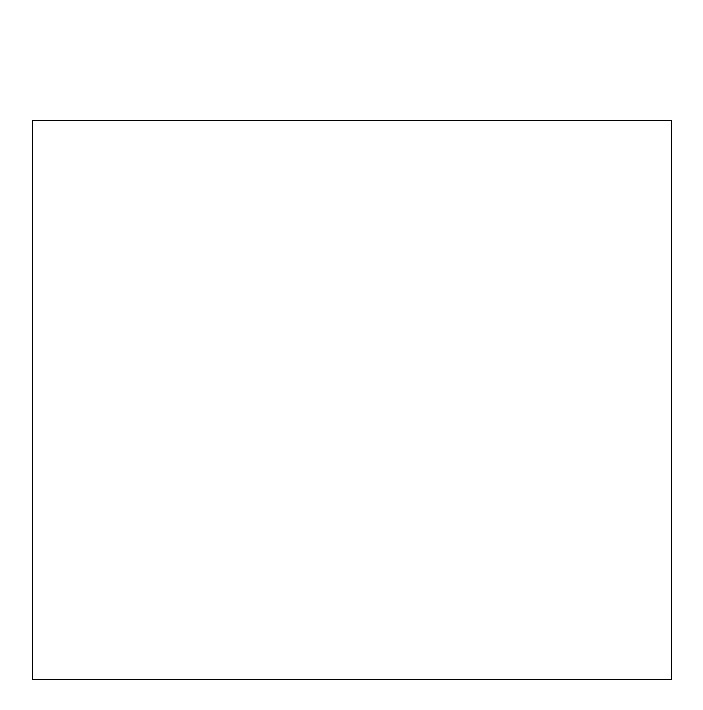
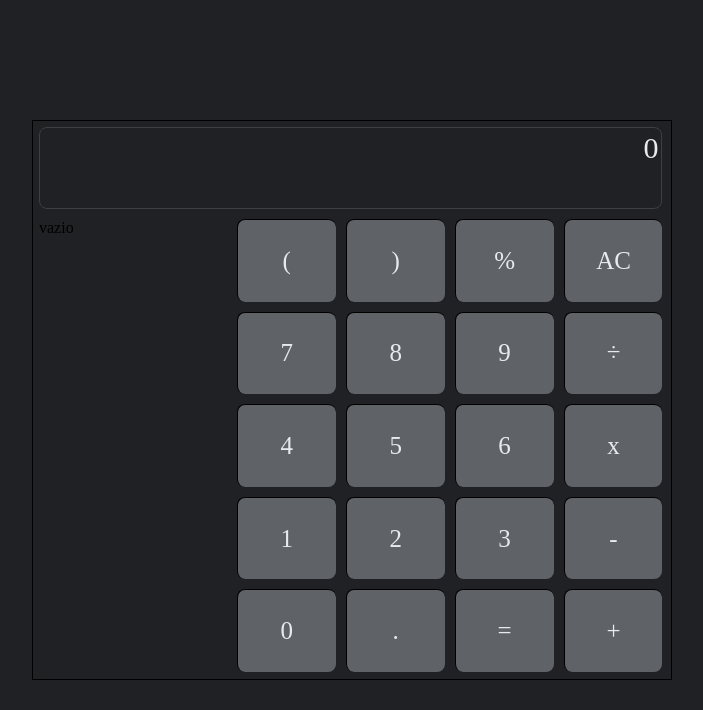
Before and after one commit to gabrielzerio/calculator, a plain HTML site: page index.html in a window 1280 px wide. Shown: the whole page, without its empty margins (288-991 px from the left). Drawn offline with Linux system fonts and the light colour scheme.

Commit message:
interface is ok

```diff
--- a/index.html
+++ b/index.html
@@ -10,7 +10,8 @@
 <body>
     <section>
         <div class="container">
-            <div class="tela"></div>
+            <div class="tela">0</div>
+            <div class="blank">vazio</div>
             <div class="botoes">
 
             </div>
--- a/script.js
+++ b/script.js
@@ -6,12 +6,13 @@ botoes.style.display = 'grid';
 document.addEventListener('DOMContentLoaded', () => {
     gridDisplay();
 });
-
+const letrasBotoes = ['(',')','%','AC','7','8','9','÷','4','5','6','x','1','2','3','-','0','.','=','+'];
 function gridDisplay(){
     botoes.style.gridTemplateColumns = 'repeat(4, 1fr)';
-botoes.style.gridTemplateRows = 'repeat(5, 1fr)';
+    botoes.style.gridTemplateRows = 'repeat(5, 1fr)';
     for(let i=0;i<20;i++){
-        let botao = document.createElement(`div${i}`);
+        let botao = document.createElement("div");
+        botao.textContent = letrasBotoes[i];
         botoes.appendChild(botao);
     }
 }
--- a/style.css
+++ b/style.css
@@ -4,20 +4,55 @@
     box-sizing: border-box;
 }
 body,html{
-    height: 100%;
+    height: 100vh;
+    background-color: #202124;
 }
 section{
     display: flex;
     align-items: center;
     justify-content: center;
-    height: 100%;
+    height: 100vh;
 }
 .container{
+    display: grid;
+    grid-template-rows: 15% 83%;
+    grid-template-columns: 30% 68%;
+    grid-template-areas: "tela tela" "blank botoes";
     border: 1px solid black;
     margin: 0;
     width: 50%;
+    min-width: 600px;
     height: 70%;
+    padding: 6px;
+    gap: 10px;
 }
 .botoes div{
-    border: 1px solid black;
+    border-top: 1px solid black;
+    border-left: 1px solid black;
+    background-color: #5f6368;
+    display: flex;
+    align-items: center;
+    justify-content: center;
+    font-size: 25px;
+    color: #e8eaed;
+    border-radius: 8px;
 }
+
+.botoes{
+    grid-area: botoes;
+    height: 100%;
+    gap: 10px;
+}
+.blank{
+    grid-area: blank;
+
+}
+.tela{
+    text-align: end;
+    font-size: 30px;
+    padding: 3px;
+    grid-area: tela;
+    border: 1px solid #3c4043;
+    border-radius: 8px;
+    color:#e8eaed;
+}
```
